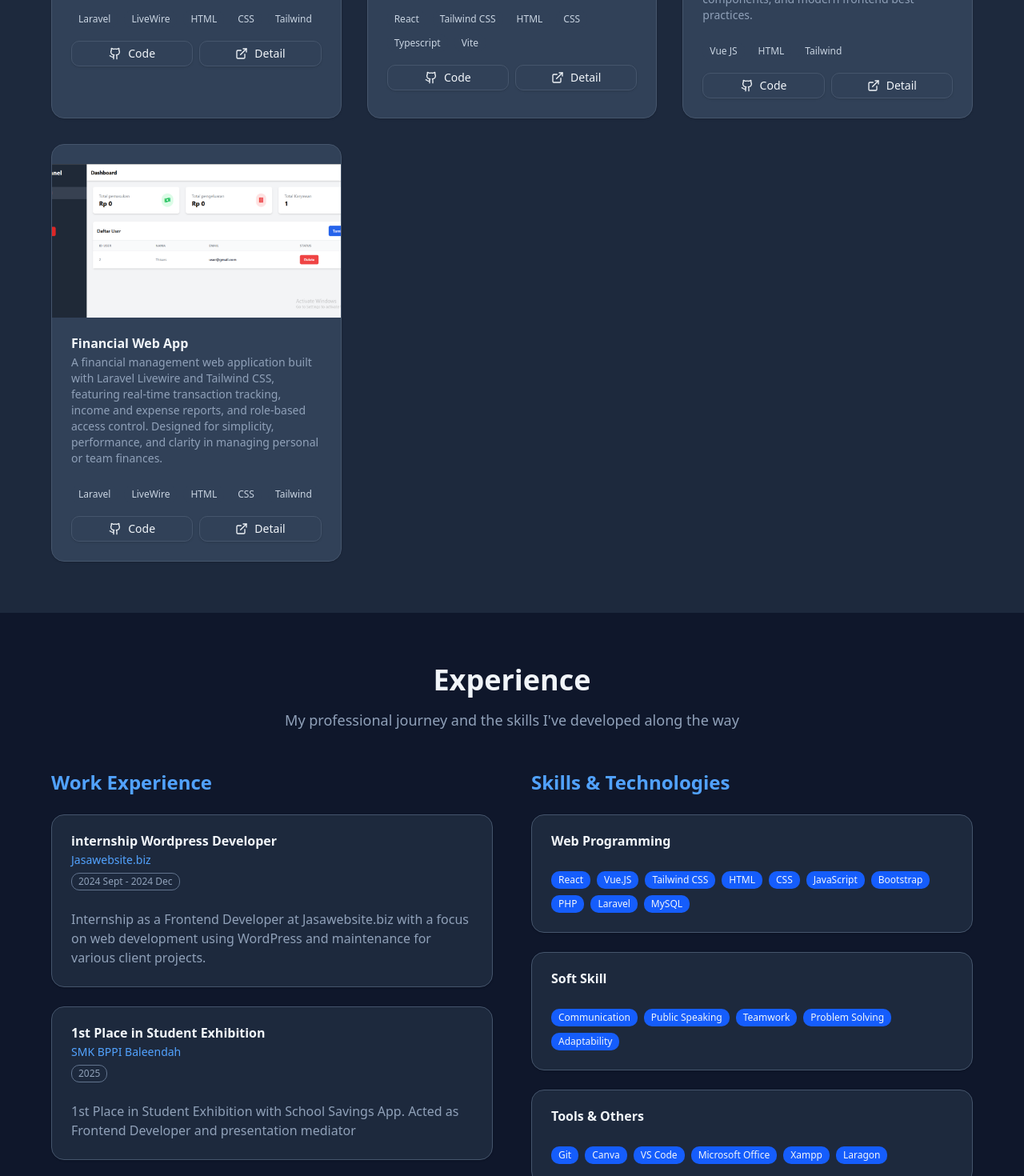
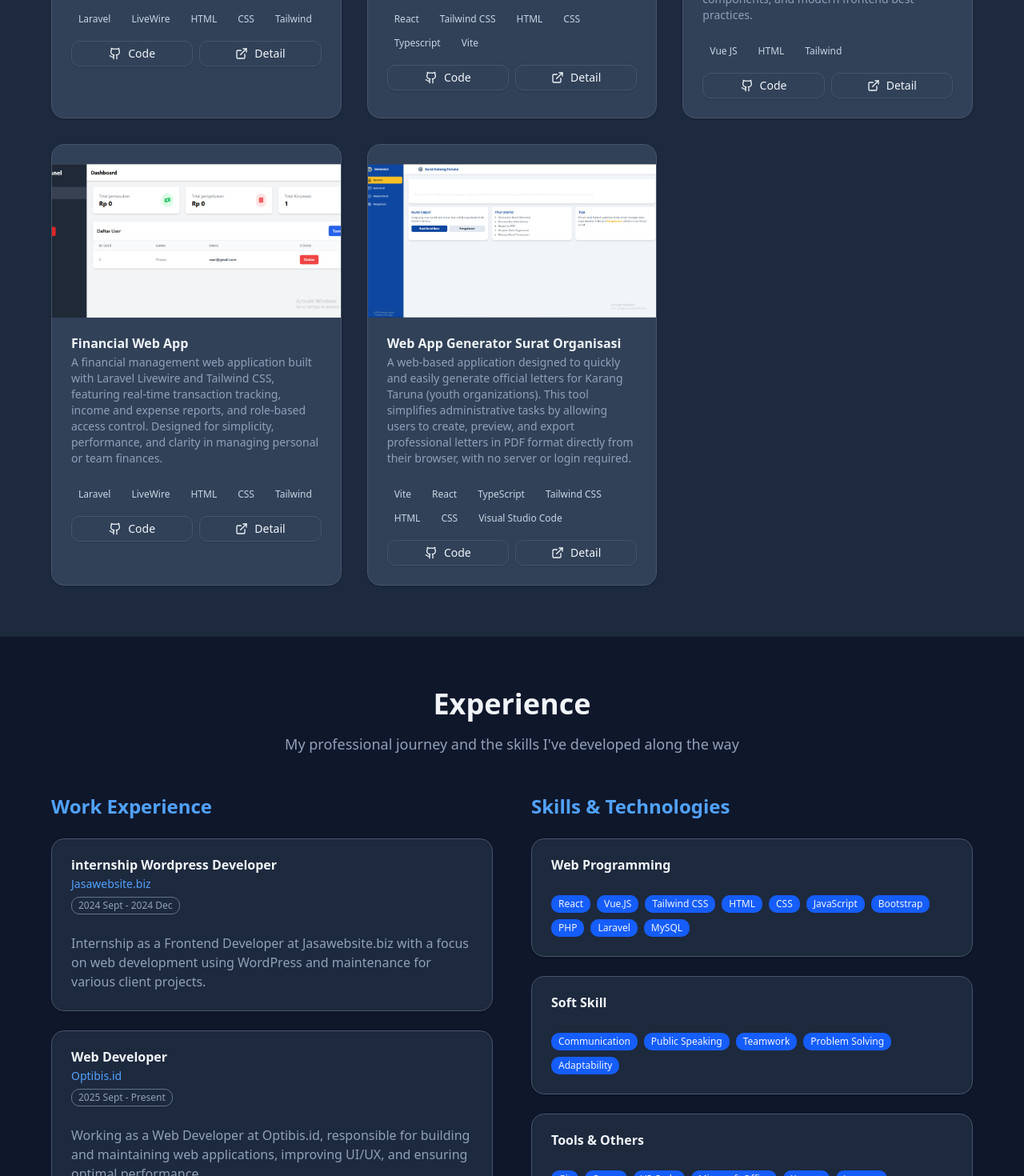
Before and after one commit to Aditya4348/Portofolio, a React (Vite) app: page / in a window 1280 px wide. Shown: the part 1330-2800 px from the top of the page at 80% size. Built offline with nearby package versions, Linux system fonts and the light colour scheme.

Commit message:
{ ADD } Project and experience

```diff
--- a/src/data/experience.ts
+++ b/src/data/experience.ts
@@ -1,29 +1,45 @@
-
 export const experience = {
-    title: 'Experience',
-    description: "My professional journey and the skills I've developed along the way",
-    titleWorks: 'Work Experience',
-    titleSkills: 'Skills & Technologies ',
+  title: "Experience",
+  description:
+    "My professional journey and the skills I've developed along the way",
+  titleWorks: "Work Experience",
+  titleSkills: "Skills & Technologies ",
   jobs: [
     {
       id: "1",
       title: "internship Wordpress Developer",
       company: "Jasawebsite.biz",
       period: "2024 Sept - 2024 Dec",
-            description: "Internship as a Frontend Developer at Jasawebsite.biz with a focus on web development using WordPress and maintenance for various client projects.",
+      description:
+        "Internship as a Frontend Developer at Jasawebsite.biz with a focus on web development using WordPress and maintenance for various client projects.",
       detaildescription: "",
       mainImage: "/PKL/IMG_20241122_144114.jpg",
-            images: [
-
-            ],
+      images: [],
       buttons: [{ label: "View Project", category: "experience", id: "1" }],
     },
     {
       id: "2",
+      title: "Web Developer",
+      company: "Optibis.id",
+      period: "2025 Sept - Present",
+      description:
+        "Working as a Web Developer at Optibis.id, responsible for building and maintaining web applications, improving UI/UX, and ensuring optimal performance.",
+      detaildescription: "",
+      mainImage: "/Optibis/main.jpg", // bisa diubah sesuai gambar utama
+      images: [
+        { id: "1", img: "Optibis/1.jpg", url: "Web Developer", height: 400 },
+        { id: "2", img: "Optibis/2.jpg", url: "Web Developer", height: 400 },
+        // tambahkan jika ada gambar lain
+      ],
+      buttons: [{ label: "View Project", category: "experience", id: "2" }],
+    },
+    {
+      id: "3",
       title: "1st Place in Student Exhibition",
       company: "SMK BPPI Baleendah",
       period: "2025",
-            description: "1st Place in Student Exhibition with School Savings App. Acted as Frontend Developer and presentation mediator",
+      description:
+        "1st Place in Student Exhibition with School Savings App. Acted as Frontend Developer and presentation mediator",
       detaildescription: "",
       mainImage: "/Pameran/main.jpg",
       images: [
@@ -35,25 +51,48 @@ export const experience = {
         { id: "6", img: "Pameran/1_(12).jpg", url: "Programmer", height: 400 },
         { id: "7", img: "Pameran/1_(11).jpg", url: "Programmer", height: 400 },
       ],
-            buttons: [{ label: "View Project", category: "experience", id: "2" }],
-
+      buttons: [{ label: "View Project", category: "experience", id: "3" }],
     },
   ],
   skills: [
     {
       id: "1",
       category: "Web Programming",
-            skill: ["React", "Vue.JS", "Tailwind CSS", "HTML", "CSS", "JavaScript", "Bootstrap","PHP", "Laravel", "MySQL"],
+      skill: [
+        "React",
+        "Vue.JS",
+        "Tailwind CSS",
+        "HTML",
+        "CSS",
+        "JavaScript",
+        "Bootstrap",
+        "PHP",
+        "Laravel",
+        "MySQL",
+      ],
     },
     {
       id: "2",
       category: "Soft Skill",
-            skill: ["Communication", "Public Speaking", "Teamwork", "Problem Solving", "Adaptability"],
+      skill: [
+        "Communication",
+        "Public Speaking",
+        "Teamwork",
+        "Problem Solving",
+        "Adaptability",
+      ],
     },
     {
       id: "3",
       category: "Tools & Others",
-            skill: ["Git", "Canva", "VS Code", "Microsoft Office", "Xampp", "Laragon",],
+      skill: [
+        "Git",
+        "Canva",
+        "VS Code",
+        "Microsoft Office",
+        "Xampp",
+        "Laragon",
+      ],
     },
   ],
-}
+};
--- a/src/data/project.ts
+++ b/src/data/project.ts
@@ -1,56 +1,75 @@
 export const ContentProject = {
-    title: 'Featured Projects',
-    description: 'Here are some of my recent projects that showcase my skills and experience.',
-}
+  title: "Featured Projects",
+  description:
+    "Here are some of my recent projects that showcase my skills and experience.",
+};
 
 export const DataProject = [
   {
     id: "1",
     title: "Todolist Web",
-        description: "A dynamic Todo List application built with Laravel Livewire and Tailwind CSS for real-time task management.",
-        detaildescription: "This Todo List app was developed as a modern task management solution, focused on performance, usability, and responsive design. Built with Laravel Livewire, it delivers real-time interactivity without the need for additional JavaScript.All core features such as adding, editing, completing, and deleting tasks are handled without page reloads, ensuring a fast and seamless user experience — ideal for individuals or small teams.The UI is styled using Tailwind CSS, resulting in a clean, minimalist interface that looks great on all screen sizes. Responsiveness and speed were key priorities throughout the development.This project also serves as an exploration into building backend-driven SPA-like applications without relying on frontend frameworks like React or Vue. It showcases how Laravel can power interactive, modern web apps on its own.More than just a productivity tool, this app is a demonstration of my ability to build scalable, interactive web applications with clean architecture and modern tech stacks.",
+    description:
+      "A dynamic Todo List application built with Laravel Livewire and Tailwind CSS for real-time task management.",
+    detaildescription:
+      "This Todo List app was developed as a modern task management solution, focused on performance, usability, and responsive design. Built with Laravel Livewire, it delivers real-time interactivity without the need for additional JavaScript.All core features such as adding, editing, completing, and deleting tasks are handled without page reloads, ensuring a fast and seamless user experience — ideal for individuals or small teams.The UI is styled using Tailwind CSS, resulting in a clean, minimalist interface that looks great on all screen sizes. Responsiveness and speed were key priorities throughout the development.This project also serves as an exploration into building backend-driven SPA-like applications without relying on frontend frameworks like React or Vue. It showcases how Laravel can power interactive, modern web apps on its own.More than just a productivity tool, this app is a demonstration of my ability to build scalable, interactive web applications with clean architecture and modern tech stacks.",
     mainImage: "TodolistWeb.png",
-        images: [
-            ],
+    images: [],
     tags: ["Laravel", "LiveWire", "HTML", "CSS", "Tailwind"],
     github: "https://github.com/Aditya4348/Todolist",
-        detail: [{category: "project", id: "1"}],
+    detail: [{ category: "project", id: "1" }],
   },
   {
     id: "2",
     title: "Slicing Web ( React )",
-        description: "A modern website layout sliced and built using React.js, component reusability, and clean UI architecture.",
-        detaildescription: "A modern website built using React and TypeScript technologies, with a focus on component reusability and clean UI architecture.",
+    description:
+      "A modern website layout sliced and built using React.js, component reusability, and clean UI architecture.",
+    detaildescription:
+      "A modern website built using React and TypeScript technologies, with a focus on component reusability and clean UI architecture.",
     mainImage: "SlicingReact.png",
-        images: [
-            ],
+    images: [],
     tags: ["React", "Tailwind CSS", "HTML", "CSS", "Typescript", "Vite"],
     github: "https://github.com/Aditya4348/SlicingWebReact",
-        detail: [{category: "project", id: "2"}],
+    detail: [{ category: "project", id: "2" }],
   },
   {
     id: "3",
     title: "Slicing Web ( Vue JS )",
-        description: "A responsive website layout sliced and implemented using Vue.js and Tailwind CSS, focusing on clean UI structure, reusable components, and modern frontend best practices.",
-        detaildescription: "This website was developed using Vue.js, adopting a clean and structured UI architecture and emphasizing component reusability. By leveraging this technology, we are able to build a modern, efficient, and easily maintainable web application.The creation of this website originated as a Final Project for a Bootcamp organized by NextSkill, titled “Learning Vue.js Fundamentals”. This project not only serves as a practical application of the skills acquired, but also marks the beginning of a professional portfolio in frontend development.",
+    description:
+      "A responsive website layout sliced and implemented using Vue.js and Tailwind CSS, focusing on clean UI structure, reusable components, and modern frontend best practices.",
+    detaildescription:
+      "This website was developed using Vue.js, adopting a clean and structured UI architecture and emphasizing component reusability. By leveraging this technology, we are able to build a modern, efficient, and easily maintainable web application.The creation of this website originated as a Final Project for a Bootcamp organized by NextSkill, titled “Learning Vue.js Fundamentals”. This project not only serves as a practical application of the skills acquired, but also marks the beginning of a professional portfolio in frontend development.",
     mainImage: "SlicingVueJS.png",
-        images: [
-            ],
+    images: [],
     tags: ["Vue JS", "HTML", "Tailwind"],
     github: "https://github.com/Aditya4348/SlicingWeb",
-        detail: [{category: "project", id: "3"}],
+    detail: [{ category: "project", id: "3" }],
   },
   {
     id: "4",
     title: "Financial Web App",
-        description: "A financial management web application built with Laravel Livewire and Tailwind CSS, featuring real-time transaction tracking, income and expense reports, and role-based access control. Designed for simplicity, performance, and clarity in managing personal or team finances.",
-        detaildescription: "This website is the result of an independently established website development service, built using the PHP programming language and the Laravel framework. The development process was carried out professionally, with a focus on clean code structure, system efficiency, and ease of maintenance. The website uses Indonesian as the primary language, ensuring accessibility and clarity for its local target audience.",
+    description:
+      "A financial management web application built with Laravel Livewire and Tailwind CSS, featuring real-time transaction tracking, income and expense reports, and role-based access control. Designed for simplicity, performance, and clarity in managing personal or team finances.",
+    detaildescription:
+      "This website is the result of an independently established website development service, built using the PHP programming language and the Laravel framework. The development process was carried out professionally, with a focus on clean code structure, system efficiency, and ease of maintenance. The website uses Indonesian as the primary language, ensuring accessibility and clarity for its local target audience.",
 
     mainImage: "FinancialWeb.png",
-        images: [
-            ],
+    images: [],
     tags: ["Laravel", "LiveWire", "HTML", "CSS", "Tailwind"],
     github: "https://github.com/Aditya4348/Financial_management_website",
-        detail: [{category: "project", id: "4"}],
+    detail: [{ category: "project", id: "4" }],
   },
-]
+  {
+    id: "5",
+    title: "Web App Generator Surat Organisasi",
+    description:
+      "A web-based application designed to quickly and easily generate official letters for Karang Taruna (youth organizations). This tool simplifies administrative tasks by allowing users to create, preview, and export professional letters in PDF format directly from their browser, with no server or login required.",
+    detaildescription:
+      "This project was developed as a modern frontend application using Vite, React, and TypeScript. It is designed to be a fully client-side tool, utilizing the browser's local storage for data persistence, which eliminates the need for a backend server or user authentication. The focus was on creating a fast, responsive, and user-friendly interface for efficient letter generation, complete with real-time previews. Additionally, the website was built and refined using Vibe Code, ensuring a smooth and streamlined development experience.",
+
+    mainImage: "SuratGenerator.png",
+    images: [],
+    tags: ["Vite", "React", "TypeScript", "Tailwind CSS", "HTML", "CSS", "Visual Studio Code"],
+    github: "https://torin-generator.vercel.app/",
+    detail: [{ category: "project", id: "5" }],
+  },
+];
```
Also changed, not shown: public/assets/SuratGenerator.png (added). Lines whose indentation alone changed are shown as unchanged.
